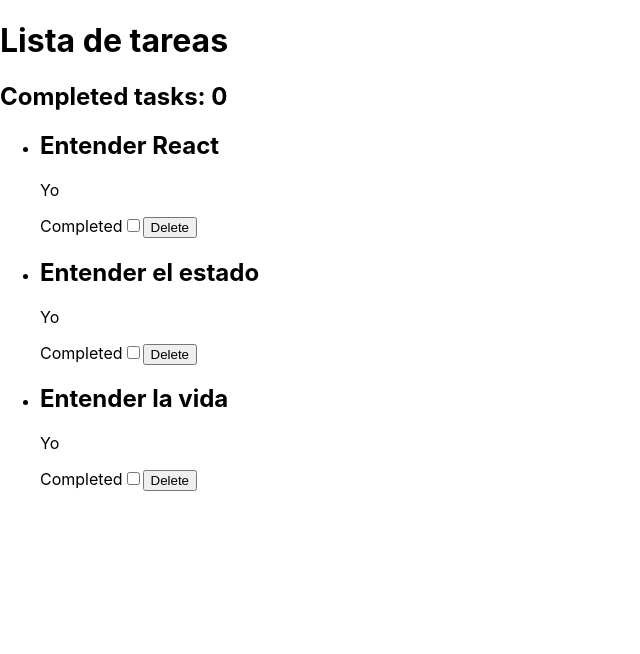
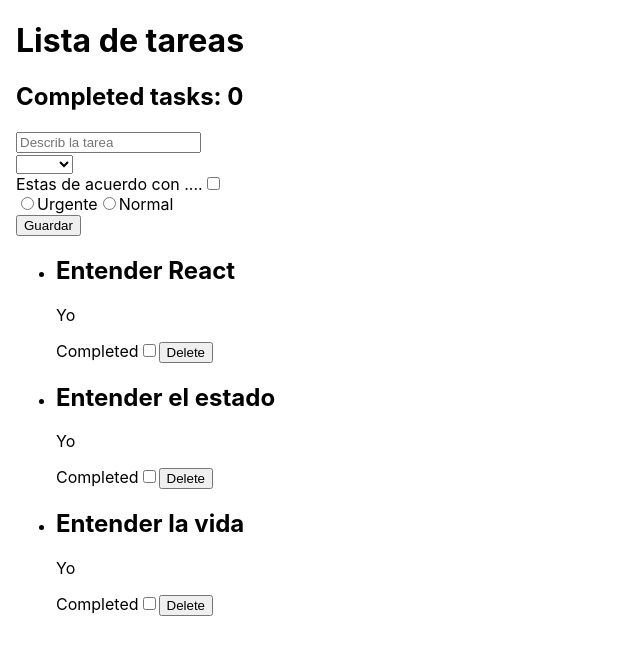
Before and after one commit to alce65/09-todo, a React (Create React App) app: page / in a window 1280 px wide. Shown: the top 654 px of the page, without its empty margins (0-640 px from the left). Built offline with nearby package versions, Linux system fonts and the light colour scheme.

Commit message:
Add form for addTask

```diff
--- /dev/null
+++ b/src/components/add.js
@@ -0,0 +1,83 @@
+import { useState } from "react";
+import { TaskModel } from "../models/task";
+export function Add({ addTask }) {
+    const users = ["Pepe", "Elena", "Juan", "Luisa"];
+
+    const [formData, setFormData] = useState({
+        title: "",
+        responsible: "",
+        isOk: false,
+        importance: "",
+    });
+
+    function handleSubmit(ev) {
+        ev.preventDefault();
+        console.log("Guardando", formData);
+        addTask(new TaskModel(formData.title, formData.responsible));
+    }
+
+    function handleChange(ev) {
+        const value =
+            ev.target.type === "checkbox" ? ev.target.checked : ev.target.value;
+        setFormData({ ...formData, [ev.target.name]: value });
+    }
+
+    return (
+        <form onSubmit={handleSubmit}>
+            <div>
+                <input
+                    type="text"
+                    name="title"
+                    placeholder="Describ la tarea"
+                    value={formData.title}
+                    onChange={handleChange}
+                    required
+                />
+            </div>
+            <div>
+                <select
+                    name="responsible"
+                    id=""
+                    value={formData.responsible}
+                    onChange={handleChange}
+                    required
+                >
+                    <option></option>
+                    {users.map((item) => (
+                        <option key={item}>{item}</option>
+                    ))}
+                </select>
+            </div>
+            <div>
+                <label htmlFor="isOk">Estas de acuerdo con ....</label>
+                <input
+                    type="checkbox"
+                    name="isOk"
+                    id="isOk"
+                    checked={formData.isOk}
+                    onChange={handleChange}
+                    required
+                />
+            </div>
+            <div>
+                <input
+                    type="radio"
+                    name="importance"
+                    id="urgente"
+                    value="urgente"
+                    onChange={handleChange}
+                />
+                <label htmlFor="urgente">Urgente</label>
+                <input
+                    type="radio"
+                    name="importance"
+                    id="normal"
+                    value="normal"
+                    onChange={handleChange}
+                />
+                <label htmlFor="normal">Normal</label>
+            </div>
+            <button type="submit">Guardar</button>
+        </form>
+    );
+}
--- a/src/components/list.js
+++ b/src/components/list.js
@@ -4,7 +4,7 @@
     return (
         <ul>
             {tasks.map((task) => (
-        <li>
+                <li key={task.id}>
                     <Task
                         deleteTask={deleteTask}
                         toggleComplete={toggleComplete}
--- a/src/components/task.js
+++ b/src/components/task.js
@@ -13,9 +13,9 @@
             <p>{task.responsible}</p>
             <label htmlFor="completed">Completed</label>
             <input
-        checked={task.isComplete}
+                checked={task.isCompleted}
                 type="checkbox"
-        name="isComplete"
+                name="isCompleted"
                 id="completed"
                 onChange={handleChange}
             />
--- a/src/data/tasks.js
+++ /dev/null
@@ -1,20 +0,0 @@
-export const taskList = [
-  {
-    id: 1,
-    title: "Entender React",
-    responsible: "Yo",
-    isComplete: false,
-  },
-  {
-    id: 2,
-    title: "Entender el estado",
-    responsible: "Yo",
-    isComplete: false,
-  },
-  {
-    id: 3,
-    title: "Entender la vida",
-    responsible: "Yo",
-    isComplete: false,
-  },
-];
--- a/src/index.css
+++ b/src/index.css
@@ -1,13 +1,13 @@
 body {
-  margin: 0;
-  font-family: -apple-system, BlinkMacSystemFont, 'Segoe UI', 'Roboto', 'Oxygen',
-    'Ubuntu', 'Cantarell', 'Fira Sans', 'Droid Sans', 'Helvetica Neue',
-    sans-serif;
-  -webkit-font-smoothing: antialiased;
-  -moz-osx-font-smoothing: grayscale;
+    margin: 1rem;
+    font-family: -apple-system, BlinkMacSystemFont, "Segoe UI", "Roboto",
+        "Oxygen", "Ubuntu", "Cantarell", "Fira Sans", "Droid Sans",
+        "Helvetica Neue", sans-serif;
+    -webkit-font-smoothing: antialiased;
+    -moz-osx-font-smoothing: grayscale;
 }
 
 code {
-  font-family: source-code-pro, Menlo, Monaco, Consolas, 'Courier New',
-    monospace;
+    font-family: source-code-pro, Menlo, Monaco, Consolas, "Courier New",
+        monospace;
 }
--- /dev/null
+++ b/src/models/task.js
@@ -0,0 +1,15 @@
+export class TaskModel {
+    id;
+    title;
+    responsible;
+    isCompleted;
+    static generateId() {
+        return Math.ceil(Math.random() * 100_000);
+    }
+    constructor(title = "", responsible = "") {
+        this.title = title;
+        this.responsible = responsible;
+        this.isCompleted = false;
+        this.id = TaskModel.generateId();
+    }
+}
--- /dev/null
+++ b/src/models/tasks.js
@@ -0,0 +1,26 @@
+import { TaskModel } from "./task";
+
+export function getTaskList() {
+    const TASKLIST = [
+        {
+            id: TaskModel.generateId(),
+            title: "Entender React",
+            responsible: "Yo",
+            isCompleted: false,
+        },
+        {
+            id: TaskModel.generateId(),
+            title: "Entender el estado",
+            responsible: "Yo",
+            isCompleted: false,
+        },
+        {
+            id: TaskModel.generateId(),
+            title: "Entender la vida",
+            responsible: "Yo",
+            isCompleted: false,
+        },
+    ];
+
+    return TASKLIST;
+}
--- a/src/pages/home.js
+++ b/src/pages/home.js
@@ -1,17 +1,22 @@
 import { useState } from "react";
+import { Add } from "../components/add";
 import { List } from "../components/list";
 import { TaskCounter } from "../components/task-counter";
-import { taskList } from "../data/tasks";
+import { getTaskList } from "../models/tasks";
 
 export function HomePage() {
-  const [tasks, setTasks] = useState(taskList);
+    const [tasks, setTasks] = useState(getTaskList());
 
     const getCompleted = () => {
         let counter = 0;
         tasks.forEach((task) => {
-      if (task.isComplete) counter++;
+            if (task.isCompleted) counter++;
         });
         return counter;
+    };
+
+    const addTask = (task) => {
+        setTasks([...tasks, task]);
     };
 
     const deleteTask = (id) => {
@@ -21,7 +26,7 @@
 
     const toggleComplete = (id) => {
         const updatedTasks = tasks.map((task) =>
-      task.id === id ? { ...task, isComplete: !task.isComplete } : task
+            task.id === id ? { ...task, isCompleted: !task.isCompleted } : task
         );
 
         setTasks(updatedTasks);
@@ -31,6 +36,7 @@
         <main>
             <h1>Lista de tareas</h1>
             <TaskCounter completed={getCompleted()} />
+            <Add addTask={addTask}></Add>
             <List
                 deleteTask={deleteTask}
                 toggleComplete={toggleComplete}
```
Lines whose indentation alone changed are shown as unchanged.
